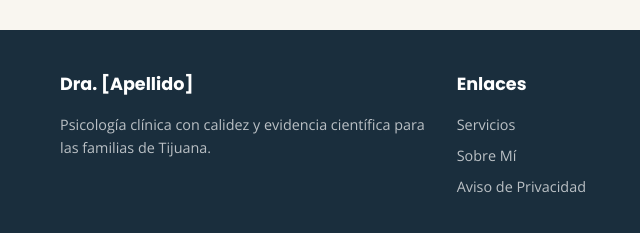
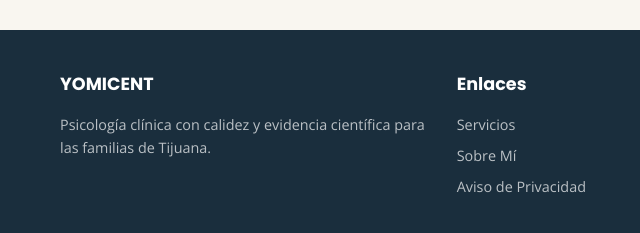
Before and after one commit to turi664/yomi-pagina, a plain HTML site: page index.html in a window 1280 px wide. Shown: the part 4299-4532 px from the top of the page, 0-640 px from the left. Drawn offline with nearby package versions, Linux system fonts and the light colour scheme.

Commit message:
Update index.html

```diff
--- a/index.html
+++ b/index.html
@@ -4,7 +4,7 @@
     <meta charset="UTF-8">
     <meta name="viewport" content="width=device-width, initial-scale=1.0">
     <meta name="description" content="Psicología clínica infantil y adolescente en Tijuana. Soluciones prácticas, sin juicios, para familias que buscan el bienestar de sus hijos.">
-    <title>Dra. [Nombre] | Psicóloga Clínica Infantil y Adolescente en Tijuana</title>
+    <title>YOMICENT | Psicóloga Clínica Infantil y Adolescente en Tijuana</title>
 
     <!-- Fonts: Poppins (Headings) & Open Sans (Body) -->
     <link rel="preconnect" href="https://fonts.googleapis.com">
@@ -447,7 +447,7 @@
         <div class="container">
             <div class="footer-grid">
                 <div>
-                    <h4>Dra. [Apellido]</h4>
+                    <h4>YOMICENT</h4>
                     <p data-i18n="footer_desc">Psicología clínica con calidez y evidencia científica para las familias de Tijuana.</p>
                 </div>
                 <div>
```
